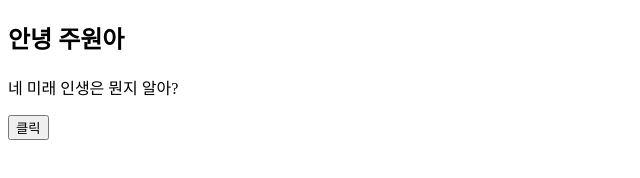
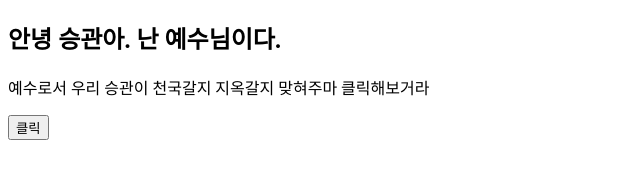
Before and after one commit to minjng/dfdasef, a plain HTML site: page index.html in a window 1280 px wide. Shown: the whole page, without its empty margins (0-640 px from the left). Drawn offline with Linux system fonts and the light colour scheme.

Commit message:
Add files via upload

```diff
--- a/index.html
+++ b/index.html
@@ -5,11 +5,12 @@
 </head>
 <body>
 
-<h2>안녕 주원아</h2>
+<h2>안녕 승관아. 난 예수님이다.</h2>
 
-<p id="demo">네 미래 인생은 뭔지 알아?</p>
+<p id="demo">예수로서 우리 승관이 천국갈지 지옥갈지 맞혀주마 클릭해보거라</p>
 
-<button type="button" onclick='document.getElementById("demo").innerHTML = "엠생이야"'>클릭</button>
+<button type="button" onclick='document.getElementById("demo").innerHTML = "HELL"'>클릭</button>
+
 
 </body>
 </html>
```
